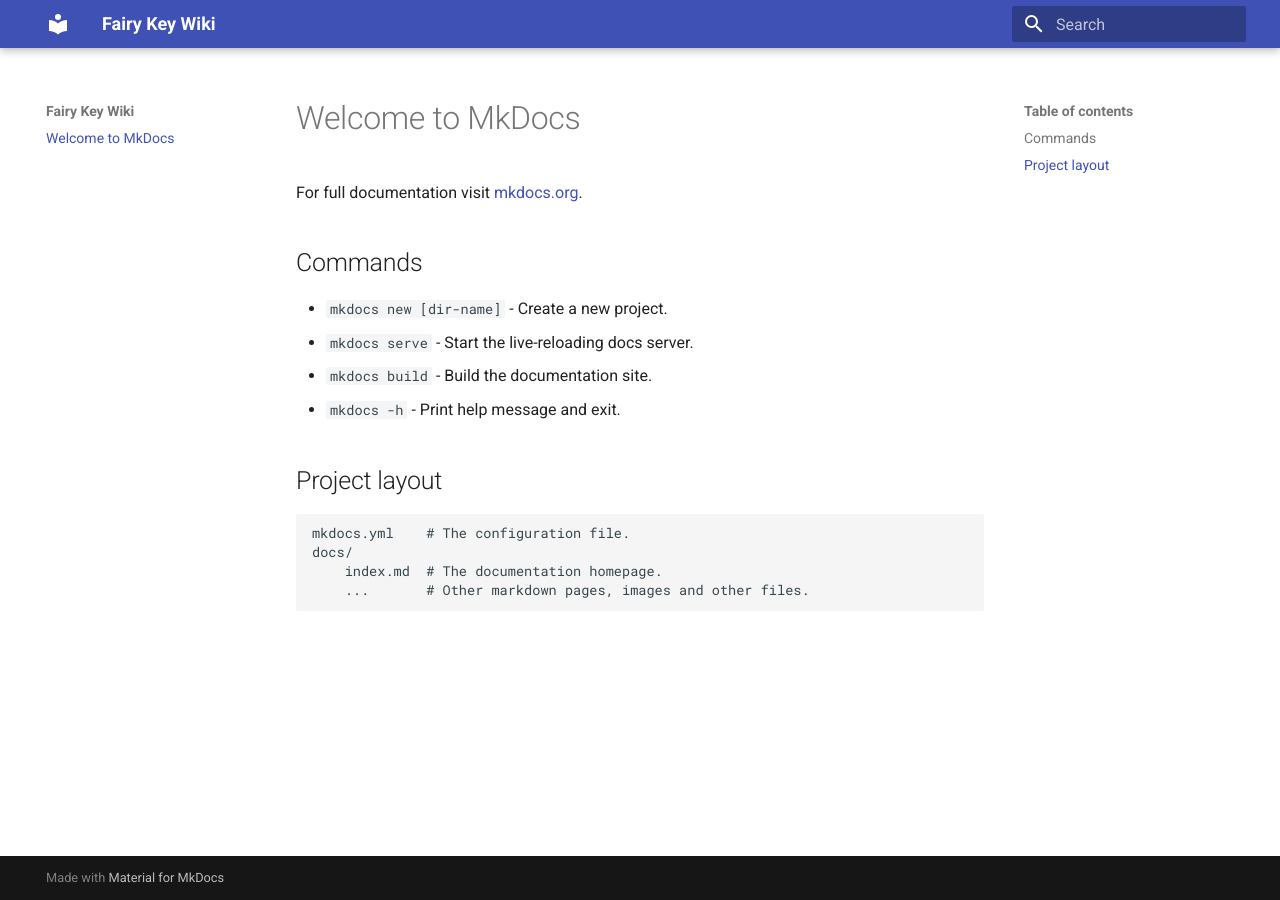
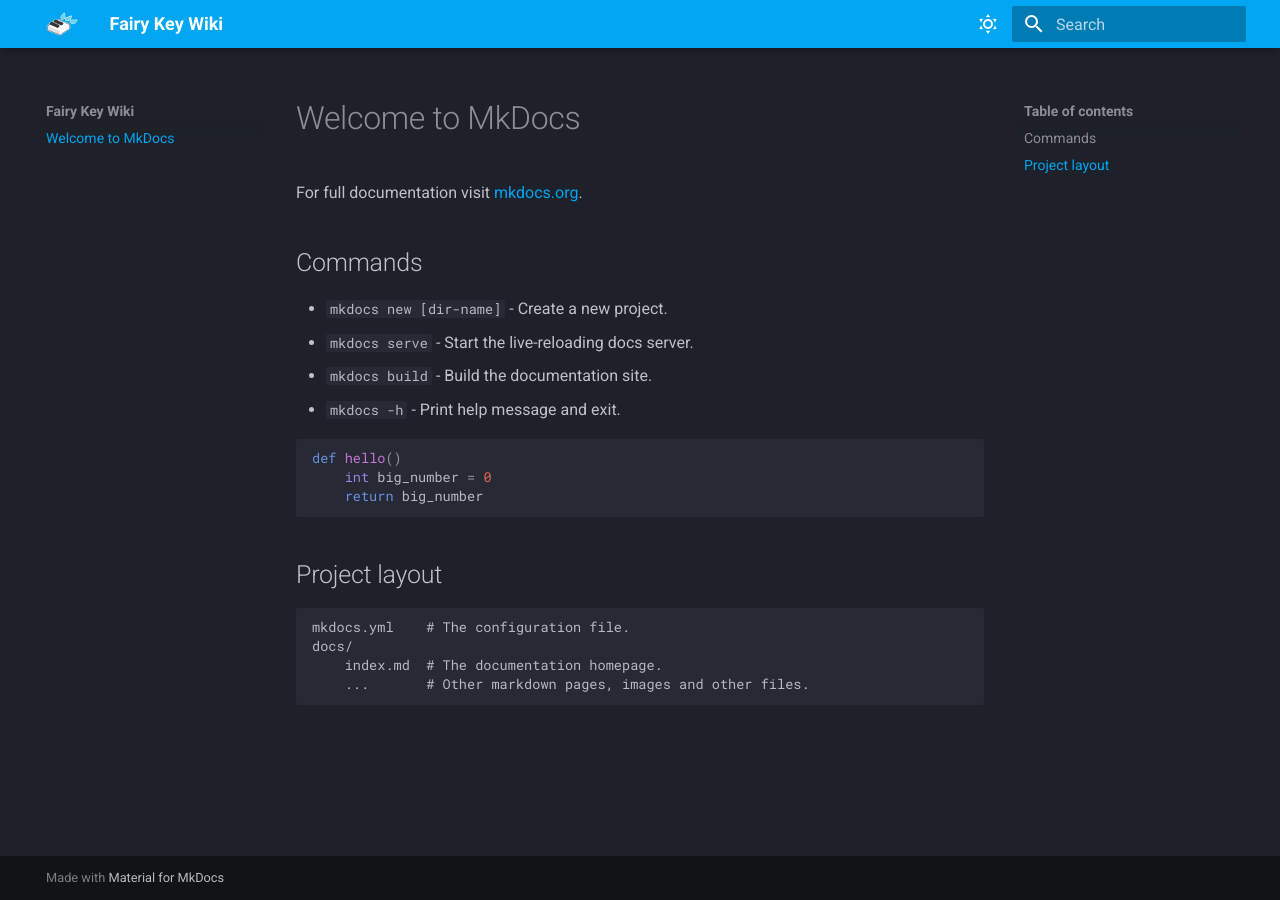
Before and after one commit to FairyKey/wiki, an MkDocs documentation site: the page built from docs/index.md, in a window 1280 px wide. Built offline with MkDocs 1.6.1 and Material for MkDocs 9.7.7, drawn with Linux system fonts in a browser that asks for light colours.

Commit message:
Add site styles and themes

````diff
--- a/docs/index.md
+++ b/docs/index.md
@@ -9,6 +9,12 @@
 * `mkdocs build` - Build the documentation site.
 * `mkdocs -h` - Print help message and exit.
 
+```python
+def hello()
+    int big_number = 0
+    return big_number
+```
+
 ## Project layout
 
     mkdocs.yml    # The configuration file.
--- a/mkdocs.yml
+++ b/mkdocs.yml
@@ -2,3 +2,35 @@
 site_url: http://wiki.fairykey.app
 theme:
   name: material
+  logo: assets/icon.png
+  favicon: assets/favicon.ico
+  palette:
+    # dark mode
+    - scheme: slate
+      toggle:
+        icon: material/weather-sunny
+        name: Dark mode
+      primary: light blue
+      accent:
+        light blue
+
+        # dark mode
+    - scheme: default
+      toggle:
+        icon: material/weather-night
+        name: Dark mode
+      primary: light blue
+      accent: light blue
+
+markdown_extensions:
+  - attr_list
+  - pymdownx.emoji:
+      emoji_index: !!python/name:material.extensions.emoji.twemoji
+      emoji_generator: !!python/name:material.extensions.emoji.to_svg
+  - pymdownx.highlight:
+      anchor_linenums: true
+      line_spans: __span
+      pygments_lang_class: true
+  - pymdownx.inlinehilite
+  - pymdownx.snippets
+  - pymdownx.superfences
````
Also changed, not shown: docs/assets/favicon.ico (added), docs/assets/icon.png (added).
